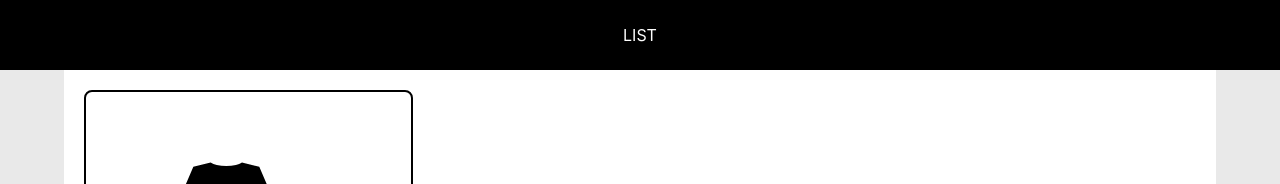
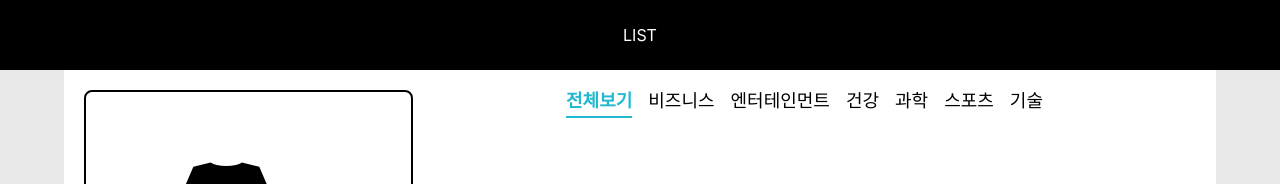
Before and after one commit to seongsik11/Small_Project, a React (Create React App) app: page / in a window 1280 px wide. Shown: the top 184 px of the page. Built offline with nearby package versions, Linux system fonts and the light colour scheme; no server answers.

Commit message:
fifth_commit

```diff
--- a/package.json
+++ b/package.json
@@ -17,7 +17,9 @@
     "react-dom": "^18.2.0",
     "react-icons": "^4.6.0",
     "react-player": "^2.11.0",
+    "react-router-dom": "^6.4.2",
     "react-scripts": "5.0.1",
+    "router": "^1.3.7",
     "styled-components": "^5.3.6",
     "web-vitals": "^2.1.4"
   },
--- a/src/App.js
+++ b/src/App.js
@@ -2,8 +2,8 @@ import React from "react";
 import './App.css';
 import ShoppingPage from "./components/Pages/ShoppingPage";
 
+function App() {
 
-function App() {
   return (
     <div className="App">
         <ShoppingPage/>
--- a/src/components/Pages/ShoppingPage.js
+++ b/src/components/Pages/ShoppingPage.js
@@ -1,9 +1,12 @@
-import React from "react";
+import React, {useCallback, useState} from "react";
 import ShoppingInfo from "../Templates/ShoppingInfo";
 import styled from "styled-components";
 import BasicModal from "../atoms/BasicModal";
+import Categories from "../atoms/Categories";
+import NewsList from "../atoms/NewsList";
 
 function ShoppingPage() {
+
     return (
         <Frame>
             <Header>LIST</Header>
--- a/src/components/Templates/ShoppingInfo.js
+++ b/src/components/Templates/ShoppingInfo.js
@@ -1,4 +1,4 @@
-import React, {useEffect, useState} from "react";
+import React, {useCallback, useEffect, useState} from "react";
 import styled from "styled-components";
 import ShoppingModalInfo from "./ShoppingModalInfo";
 import ShoppingModalCon from "./ShoppingModalCon";
@@ -6,6 +6,8 @@ import ShoppingModalVideo from "./ShoppingModalVideo";
 import {CiYoutube} from "react-icons/ci";
 import {GiClothes} from "react-icons/gi";
 import {MdOutlineFestival} from "react-icons/md";
+import NewsList from "../atoms/NewsList";
+import Categories from "../atoms/Categories";
 
 
 
@@ -24,7 +26,8 @@ function ShoppingInfo(props) {
     // useEffect(() => {
     //     dataInfo();
     // }, [])
-
+    const [category, setCategory] = useState('all');
+    const onSelect = useCallback((category) => setCategory(category), []);
 
     return (
         <Frame>
@@ -46,6 +49,12 @@ function ShoppingInfo(props) {
                     <ShoppingModalVideo/>
                 </Box>
             </ItemFrame>
+            <NewsBox>
+                <Categories category={category} onSelect={onSelect}/>
+
+
+                <NewsList category={category} />
+            </NewsBox>
         </Frame>
     )
 }
@@ -70,6 +79,10 @@ const ItemFrame = styled.div`
     border-radius: 8px;
 `;
 
+const NewsBox = styled.div`
+    width: 100%;
+`;
+
 const ImgBox = styled.div`
     position:relative;
     width:325px;
--- /dev/null
+++ b/src/components/atoms/Categories.js
@@ -0,0 +1,96 @@
+import React from "react";
+import styled, { css } from "styled-components";
+
+
+const categories = [
+    {
+        name:'all',
+        text:'전체보기',
+    },
+    {
+        name:'business',
+        text:'비즈니스',
+    },
+    {
+        name:'entertainment',
+        text:'엔터테인먼트',
+    },
+    {
+        name:'health',
+        text:'건강',
+    },
+    {
+        name:'science',
+        text:'과학',
+    },
+    {
+        name:'sports',
+        text:'스포츠',
+    },
+    {
+        name:'technology',
+        text:'기술',
+    },
+];
+
+const CategoriesBlock = styled.div`
+    display: flex;
+    justify-content:center;
+    padding: 1rem;
+    width:500px;
+    margin: 0 auto;
+    @media screen and (max-width: 768px) {
+        width: 100%;
+        overflow-x:auto;
+    }
+`;
+
+const Category = styled.div`
+    font-size: 1.125rem;
+    cursor: pointer;
+    white-space: pre;
+    text-decoration: none;
+    color: inherit;
+    padding-bottom: 0.25rem;
+
+    &:hover {
+        color: #495057;
+    }
+
+    ${(props) =>
+    props.active &&
+    css`
+      font-weight: 600;
+      border-bottom: 2px solid #22b8cf;
+      color: #22b8cf;
+      &: hover {
+        color: #22b8cf;
+      }
+    `}
+
+  & + & {
+    margin-left: 1rem;
+  }
+    & + & {
+        margin-left: 1rem;
+    }
+`;
+
+const Categories = ({onSelect, category}) => {
+    return (
+        <CategoriesBlock>
+            {categories.map((c) => (
+                <Category
+                    key={c.name}
+                    active={category === c.name}
+                    onClick={() => onSelect(c.name)}
+                >
+                        {c.text}
+                </Category>
+            ))}
+        </CategoriesBlock>
+    );
+}
+
+
+export default Categories;
--- /dev/null
+++ b/src/components/atoms/NewsItem.js
@@ -0,0 +1,57 @@
+import React from 'react';
+import styled from "styled-components";
+
+const NewsItemBlock = styled.div`
+    display: flex;
+    .thumbnail {
+        margin-right: 1rem;
+        img {
+            display: block;
+            width: 160px;
+            height: 100px;
+            object-fit: cover;
+        }
+    }
+    .contents {
+        h2 {
+            margin: 0;
+            a {
+                color: black;
+            }
+        }
+        p {
+            margin: 0;
+            line-height: 1.5;
+            margin-top: 0.5rem;
+            white-space: normal;
+        }
+    }
+    & + & {
+        margin-top: 3rem;
+    }
+`;
+
+const NewsItem = ({article}) => {
+    const {title, description, url, urlToImage} = article;
+    return (
+        <NewsItemBlock>
+            {urlToImage && (
+                <div className="thumbnail">
+                    <a href={url} target="_blank" rel="noopener noreferrer">
+                        <img src={urlToImage} alt="thumbnail"/>
+                    </a>
+                </div>
+            )}
+            <div className="contents">
+                <h2>
+                    <a href={url} target="_blank" rel="noopener noreferrer">
+                        {title}
+                    </a>
+                </h2>
+                <p>{description}</p>
+            </div>
+        </NewsItemBlock>
+    );
+}
+
+export default NewsItem;
--- /dev/null
+++ b/src/components/atoms/NewsList.js
@@ -0,0 +1,56 @@
+import React, { useState, useEffect} from "react";
+import styled from "styled-components";
+import NewsItem from "./NewsItem";
+import axios from "axios";
+
+const NewsListBlock = styled.div`
+   box-sizing: border-box;
+   padding-bottom: 3rem;
+   width: 768px;
+   margin: 0 auto;
+   margin-top: 2rem;
+   @media screen and (max-width: 768) {
+        width: 100%;
+        padding-left: 1rem;
+        padding-right: 1rem;
+   }
+`;
+
+const NewList = ({category}) => {
+    const [articles, setArticles] = useState(null);
+    const [loading, setLoading] = useState(false);
+
+    useEffect(() => {
+        const fetchData = async () => {
+            setLoading(true);
+            try {
+                const query = category === 'all' ? '' : `&category=${category}`;
+                const response = await axios.get(
+                    `https://newsapi.org/v2/top-headlines?country=kr${query}&apiKey=d08e9a46720f4b5cb439745474fe8780`,
+                );
+                setArticles(response.data.articles);
+            } catch (e) {
+                console.log(e);
+            }
+            setLoading(false);
+        };
+        fetchData();
+    }, [category]);
+
+    if (loading) {
+        return <NewsListBlock>대기 중 ...</NewsListBlock>;
+    }
+    if (!articles) {
+        return null;
+    }
+
+    return (
+        <NewsListBlock>
+            {articles && articles.map((article) => (
+                <NewsItem key={article.url} article={article}/>
+            ))}
+        </NewsListBlock>
+    );
+}
+
+export default NewList;
--- a/src/components/atoms/Style.css
+++ b/src/components/atoms/Style.css
@@ -90,3 +90,14 @@
     -webkit-line-clamp: 3;
     -webkit-box-orient: vertical;
 }
+
+.newsText {
+    position: relative;
+    max-width: 150px;
+    overflow: hidden;
+    float: left;
+    margin: 30px;
+    display: -webkit-box;
+    -webkit-line-clamp: 3;
+    -webkit-box-orient: vertical;
+}
--- a/src/index.js
+++ b/src/index.js
@@ -2,9 +2,13 @@ import React from 'react';
 import ReactDOM from 'react-dom/client';
 import './index.css';
 import App from './App';
+import {BrowserRouter} from "react-router-dom";
+
 
 
 const root = ReactDOM.createRoot(document.getElementById('root'));
 root.render(
+    <BrowserRouter>
     <App/>
+    </BrowserRouter>
 );
```
Also changed, not shown: src/components/Pages/NewsPage.js (added, +16 -0 lines), 1 other file (tests, documents, lock files or other folders).
